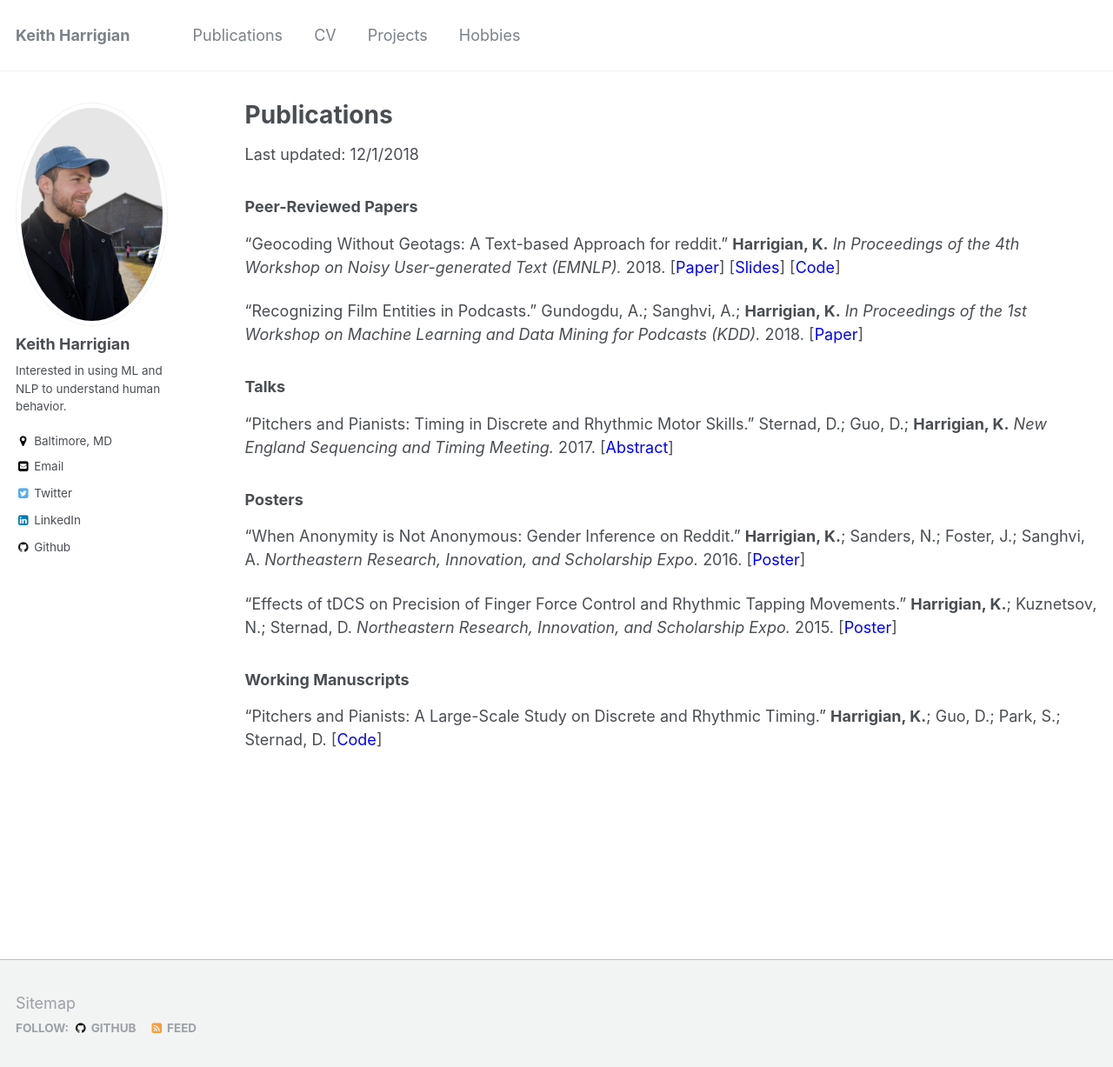
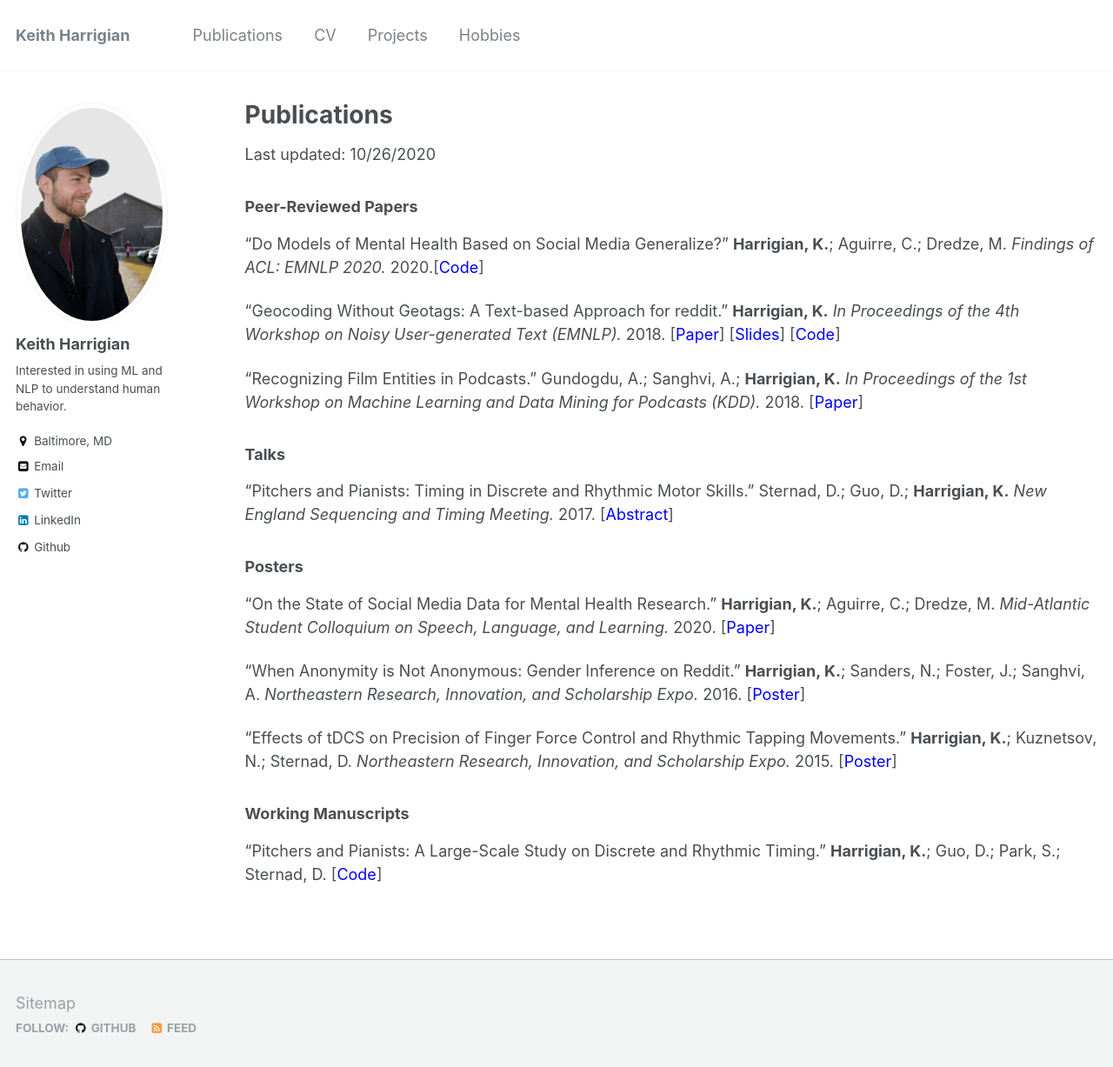
Before and after one commit to kharrigian/kharrigian.github.io, a Jekyll site: the page built from _pages/publications.md, in a window 1280 px wide and 1240 px high. Shown: the top 1227 px of the window at 87% size. Built offline with Jekyll 4.4.1, drawn with Linux system fonts in a browser that asks for light colours.

Commit message:
Update CV and publications

```diff
--- a/_pages/publications.md
+++ b/_pages/publications.md
@@ -7,8 +7,11 @@ author_profile: true
 
 {% include base_path %}
 
-Last updated: 12/1/2018
+Last updated: 10/26/2020
+
 ### Peer-Reviewed Papers
+
+   "Do Models of Mental Health Based on Social Media Generalize?" **Harrigian, K.**; Aguirre, C.; Dredze, M. *Findings of ACL: EMNLP 2020.* 2020.[[<span style="color:blue">Code</span>](https://github.com/kharrigian/emnlp-2020-mental-health-generalization)]
 
    "Geocoding Without Geotags: A Text-based Approach for reddit." **Harrigian, K.** *In Proceedings of the 4th Workshop on Noisy User-generated Text (EMNLP).* 2018. [[<span style="color:blue">Paper</span>](http://aclweb.org/anthology/W18-6103)] [[<span style="color:blue">Slides</span>](https://kharrigian.github.io/files/WNUT_Talk.pdf)] [[<span style="color:blue">Code</span>](https://github.com/kharrigian/smgeo)]
 
@@ -18,6 +21,8 @@ Last updated: 12/1/2018
    "Pitchers and Pianists: Timing in Discrete and Rhythmic Motor Skills." Sternad, D.; Guo, D.; **Harrigian, K.** *New England Sequencing and Timing Meeting.* 2017. [[<span style="color:blue">Abstract</span>](https://musicdynamicslab.uconn.edu/wp-content/uploads/sites/433/2017/01/NEST17_Schedule.pdf)]
 ### Posters
 
+   "On the State of Social Media Data for Mental Health Research." **Harrigian, K.**; Aguirre, C.; Dredze, M. *Mid-Atlantic Student Colloquium on Speech, Language, and Learning.* 2020. [[<span style="color:blue">Paper</span>](https://github.com/kharrigian/mental-health-datasets/blob/master/reference/OnTheStateOfSocialMediaDataForMentalHealth.pdf)]
+
    "When Anonymity is Not Anonymous: Gender Inference on Reddit." **Harrigian, K.**; Sanders, N.; Foster, J.; Sanghvi, A. *Northeastern Research, Innovation, and Scholarship Expo.* 2016. [[<span style="color:blue">Poster</span>](https://www.northeastern.edu/rise/presentations/when-anonymity-is-not-anonymous-gender-inference-on-reddit/)]
 
    "Effects of tDCS on Precision of Finger Force Control and Rhythmic Tapping Movements." **Harrigian, K.**; Kuznetsov, N.; Sternad, D. *Northeastern Research, Innovation, and Scholarship Expo.* 2015. [[<span style="color:blue">Poster</span>](https://www.researchgate.net/publication/281032251_Effects_of_tDCS_on_Precision_of_Finger_Force_Control_and_Rhythmic_Tapping_Movements)]
```
Also changed, not shown: _pages/about.md (+3 -1 lines), _pages/cv.md (+1 -1 lines), 1 other file.
